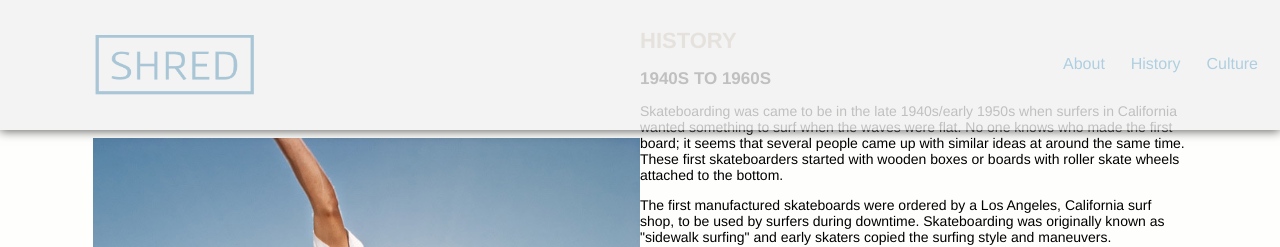
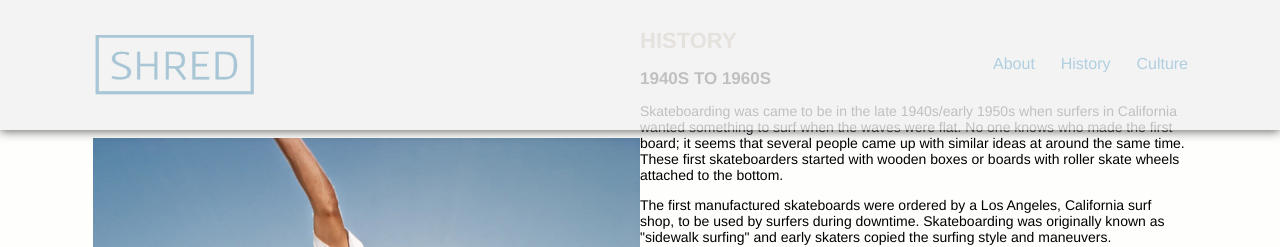
Before and after one commit to maddiwatson1/large-data-site, a Jekyll site: the page built from history.html, in a window 1280 px wide. Shown: the top 247 px of the page. Built offline with Jekyll 4.4.1, drawn with Linux system fonts in a browser that asks for light colours; Markdown is read by kramdown in place of the engine named in the settings.

Commit message:
1200px screen media query

```diff
--- a/css/general.css
+++ b/css/general.css
@@ -111,6 +111,7 @@ a:active {text-decoration:none; color: #654A35;}
 
 	nav ul {
 		margin-top: 45px;
+		padding-right: 70px;
 	}
 
 	.logo {
@@ -225,3 +226,16 @@ p {
 		padding-top: 95px;
 	}
 }
+
+@media only screen and (min-width: 75) {
+
+	.flex-img {
+		padding-top: 110px;
+	}
+
+	.unit-spacer-3 {
+		padding-left: 20px;
+		padding-top: 120px;
+	}
+
+}
```
